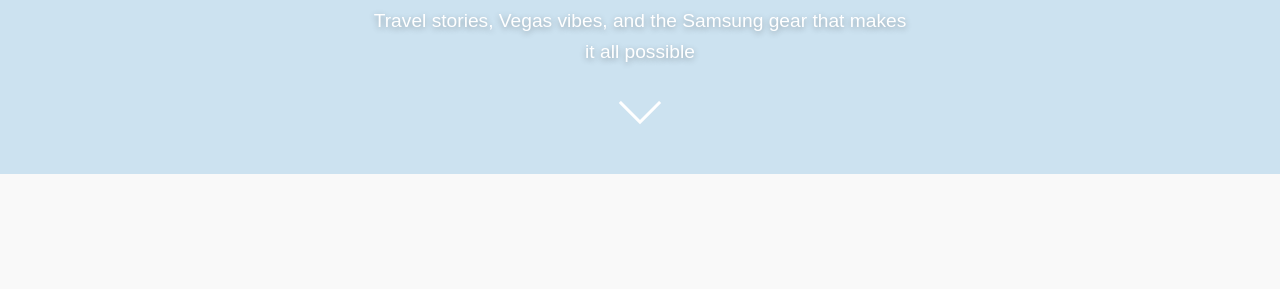
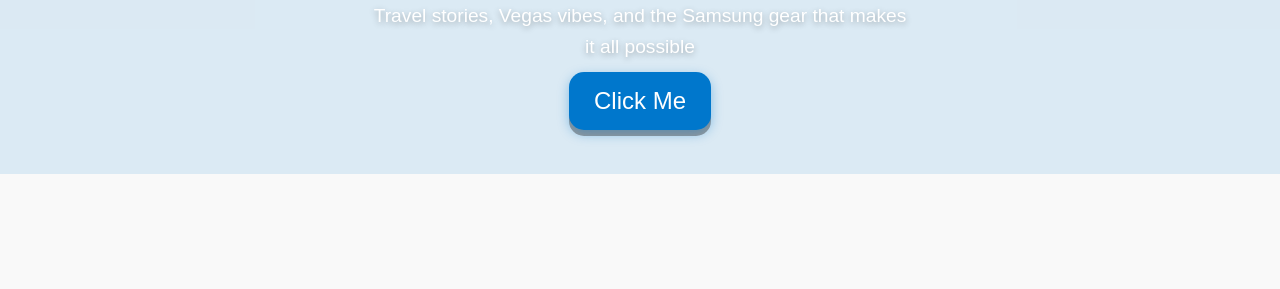
Before and after one commit to D-Moss/traveltech, a plain HTML site: page index.html in a window 1280 px wide. Shown: the part 226-515 px from the top of the page. Drawn offline with Linux system fonts and the light colour scheme.

Commit message:
Add files via upload
changed the arrow to a CTA button that will eventually scroll to a different section of the page

```diff
--- a/index.css
+++ b/index.css
@@ -21,7 +21,7 @@ body {
 }
 
 .hero::before {
-	background-color: rgba(0, 120, 200, 0.18);
+	background-color: rgba(0, 120, 200, 0.12);
 	position: absolute;
 	top: 0;
 	left: 0;
@@ -54,27 +54,31 @@ body {
 	font-size: 1.2rem;
 }
 
-.scroll-arrow {
-	margin-top: 20px;
-	border-left: 3px solid white;
-	border-bottom: 3px solid white;
-	display: inline-block;
-	height: 30px;
-	width: 30px;
-	transform: rotate(-45deg);
-	animation: bounce 1.5s infinite;
+.hero-btn {
+	margin-top: 10px;
+	padding: 15px 25px;
+	background-color: #0077cc;
+	color: white;
+	text-align: center;
+	font-size: 24px;
+	border: none;
+	border-radius: 15px;
+	outline: none;
+	box-shadow: 0 4px 12px rgba(0, 119, 204, 0.4), 0 6px #999;
+	cursor: pointer;
+	transition: all 0.2s ease-in-out;
 }
 
-@keyframes bounce {
-	0%, 20%, 50%, 80%, 100% {
-		transform: rotate(-45deg) translateY(0);
-	}
-	40% {
-		transform: rotate(-45deg) translateY(6px);
-	}
-	60% {
-		transform: rotate(-45deg) translateY(3px);
-	}
+.hero-btn:hover {
+	background-color: #005fa3;
+	box-shadow: 0 6px 16px rgba(0, 119, 204, 0.5), 0 6px #777;
+	transform: translateY(-2px);
+}
+
+.hero-btn:active {
+	background-color: #005fa3;
+	box-shadow: 0 3px #555;
+	transform: translateY(3px);
 }
 
 /*NAVIGATION BAR*/
--- a/index.html
+++ b/index.html
@@ -14,9 +14,7 @@
 			<p>
 				Travel stories, Vegas vibes, and the Samsung gear that makes it all possible
 			</p>
-			<a href="#main-content" class="scroll-arrow">
-				<span></span>
-			</a>
+			<button class="hero-btn">Click Me</button>
 		</div>
 	</header>
 
```
